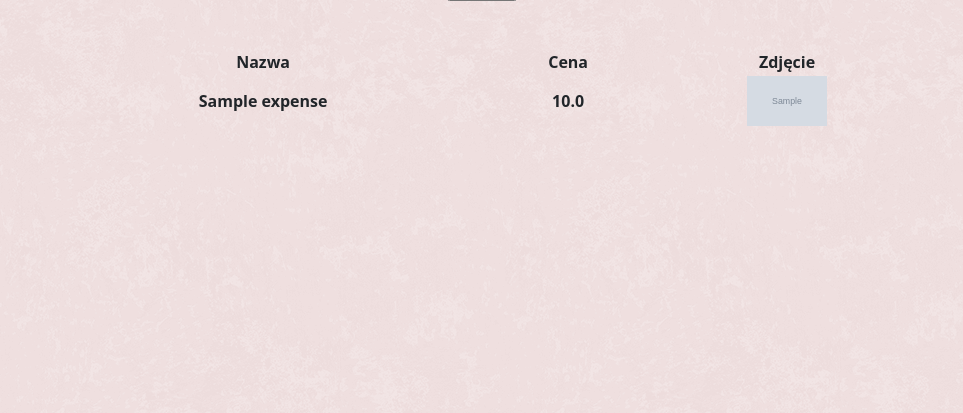
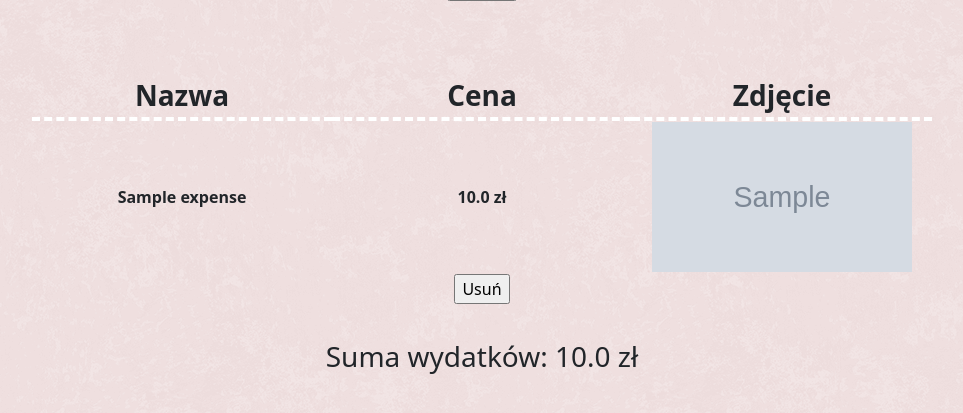
Before and after one commit to Shoter99/FinancesManager, a Flask app: page / in a window 1280 px wide. Shown: the part 279-692 px from the top of the page, without its empty margins (158-1121 px from the left). Run offline with Flask 2, Linux system fonts and the light colour scheme; tables that the repository leaves empty hold one stand-in row (values such as "Sample post"); grey boxes marked "Sample" are stand-in pictures; lists and menus that the app fills with data are empty.

Commit message:
Spending are done

```diff
--- a/app.py
+++ b/app.py
@@ -1,4 +1,4 @@
-from flask import Flask, redirect, url_for, render_template, request
+from flask import Flask, redirect, url_for, render_template, request, flash
 from flask_sqlalchemy import SQLAlchemy
 from werkzeug.utils import secure_filename
 import os
@@ -6,6 +6,7 @@ import os
 UPLOAD_FOLDER = os.path.abspath('static')
 
 app = Flask(__name__)
+app.secret_key = "gaighaoehghwah"
 app.config['SQLALCHEMY_DATABASE_URI'] = 'sqlite:///finances.db'
 app.config['SQLALCHEMY_TRACK_MODIFICATIONS'] = False
 app.config['UPLOAD_FOLDER'] = UPLOAD_FOLDER
@@ -41,8 +42,21 @@ def home():
         db.session.commit()
         return redirect(url_for('home'))
     else:
+        all_spendings = 0
         exp = Expenses.query.all()
-        return render_template('wydatki.html', expenses=exp, path=os.path.join('images',""))
+        for p in exp:
+            all_spendings+=p.price
+        return render_template('wydatki.html',all_spendings=all_spendings,expen = Expenses, expenses=exp, path=os.path.join('images',""))
+
+@app.route('/deleteRecord', methods=["POST", "GET"])
+def deleteRecord():
+    if request.method == 'POST':
+        id_to_delete = request.form['id']
+        delete = Expenses.query.filter_by(_id=id_to_delete).first()
+        print(id_to_delete)
+        db.session.delete(delete)
+        db.session.commit()
+    return redirect(url_for("home"))
 
 if __name__ == '__main__':
     db.create_all()
--- a/templates/base.html
+++ b/templates/base.html
@@ -22,8 +22,15 @@
 			margin-right:auto;
 		}
 		img{
-			width:80px;
-			height:50px;
+			width:260px;
+			height:150px;
+		}
+		#tr{
+			border-bottom: 4px dashed white;
+			font-size: 28px;
+		}
+		th{
+			width: 300px;}
 	</style>
 	<link href={{url_for('static', filename='style.css')}}>
 	</head>
--- a/templates/wydatki.html
+++ b/templates/wydatki.html
@@ -20,7 +20,7 @@
 		</form>
 		</br></br>
 		<table>
-			<tr>
+			<tr id="tr">
 				<th>Nazwa</th>
 				<th>Cena</th>
 				<th>Zdjęcie</th>
@@ -28,9 +28,17 @@
 			{% for exp in expenses %}
 			<tr>
 				<th>{{exp.name}}</th>
-				<th>{{exp.price}}</th>
+				<th>{{exp.price|string()+" zł"}}</th>
 				<th><a href={{url_for('static',filename=path+exp.path_to_img)}}><img src={{url_for('static',filename=path+exp.path_to_img)}}></a></th>
+			</tr><br>
+			<tr>
+				<th></th><th><form method=post action="/deleteRecord">
+				<input type='hidden' value={{exp._id}} name="id">
+				<input type='submit' value='Usuń'>
+					</form></th>
 			</tr>
 			{% endfor%}
 		</table>
+		<div style="font-size: 28px; padding: 30px;"  >Suma wydatków: {{all_spendings}} zł</div>
+	</main>
 {%endblock%}
```
Also changed, not shown: requirements.txt (added, +12 -0 lines), finances.db, static/images/roses-2375469_1280.jpg (added).
